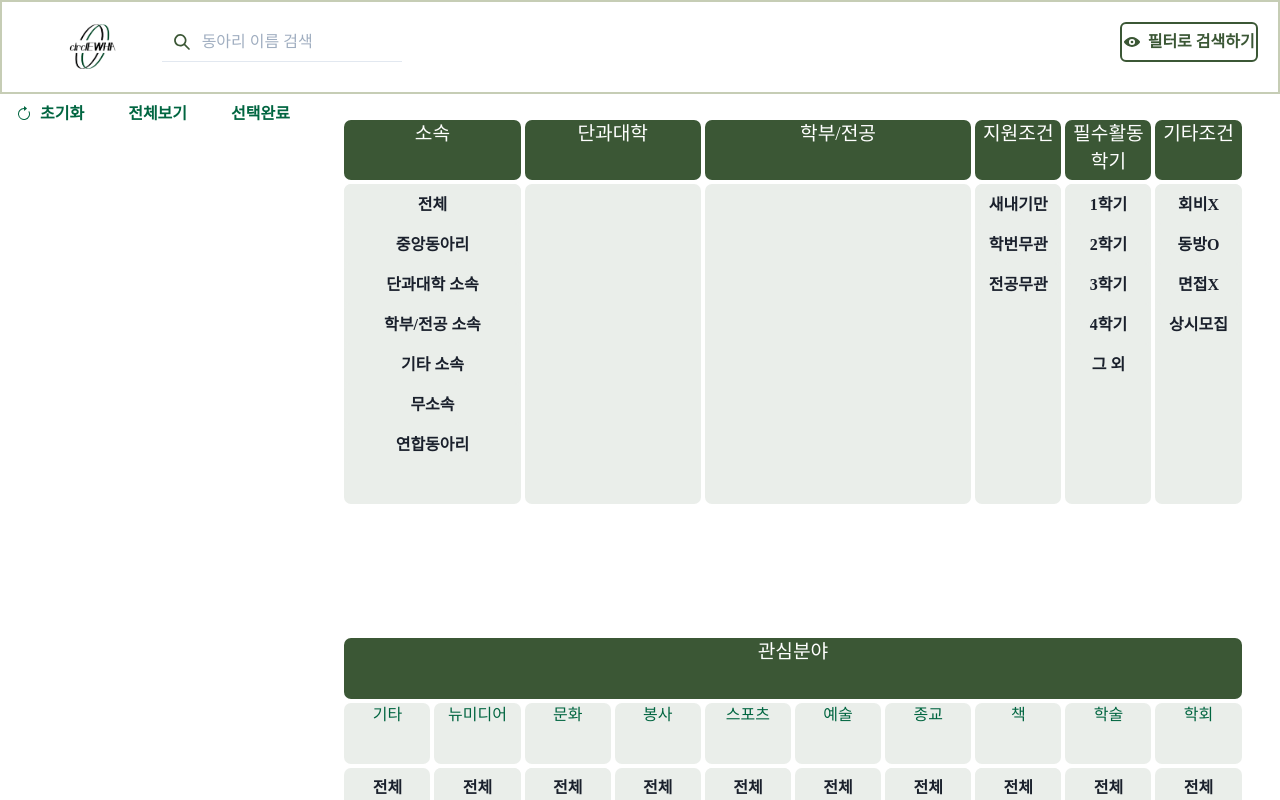
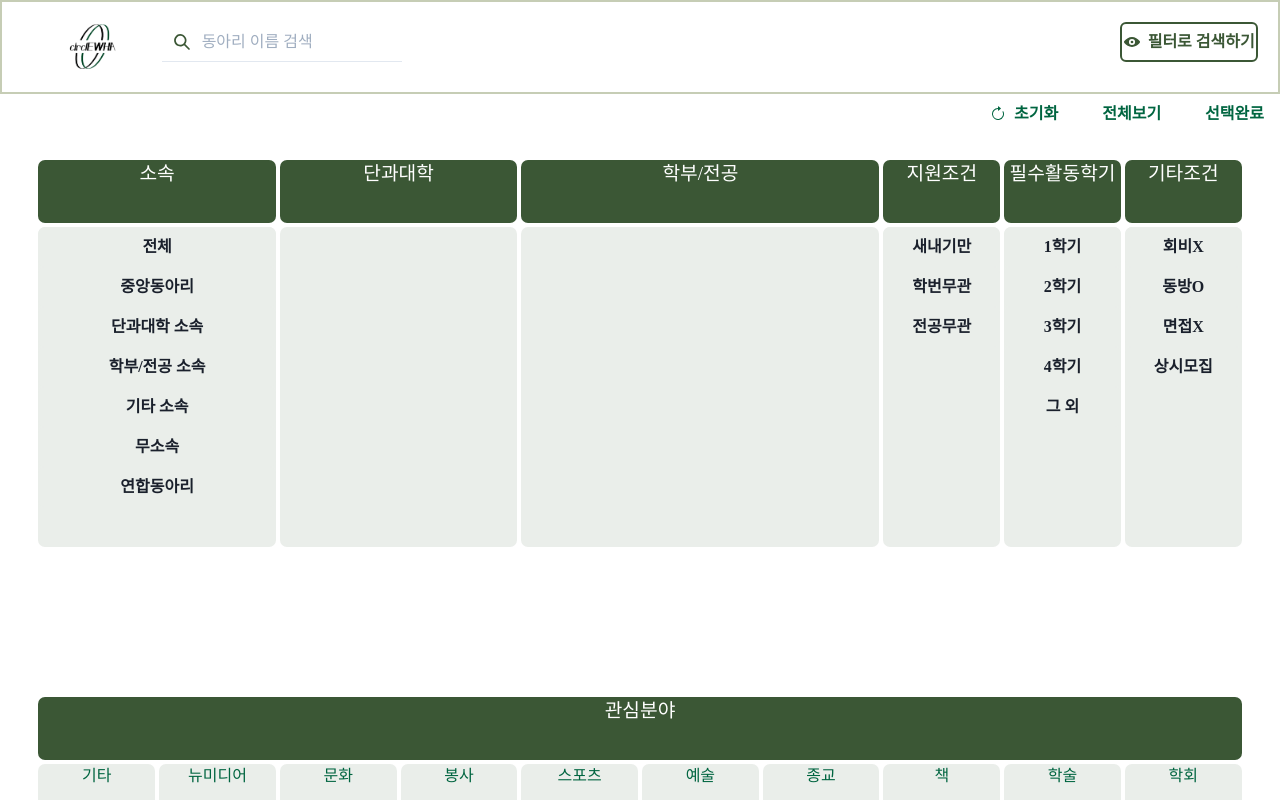
Before and after one commit to Soohyeon-Choi/Circlewha, a Next.js app: page /tagSearch in a window 1280 px wide. Shown: the top 800 px of the page. Built offline with nearby package versions, Linux system fonts and the light colour scheme; no server answers; a web font is replaced by a local one.

Commit message:
Design: set Filter maxWidth

```diff
--- a/src/components/filter/Filter.js
+++ b/src/components/filter/Filter.js
@@ -1,7 +1,7 @@
 import {
   Grid,
   GridItem,
-  SimpleGrid,
+  Box,
   Text,
   Button,
   ButtonGroup,
@@ -160,19 +160,10 @@ export default function Filter() {
 
   return (
     <>
+      <Box maxW="100rem">
         <Flex justifyContent="end">
           <ButtonGroup spacing={3} size="md">
             <InitButton init={init} />
-          {/* <Button
-            leftIcon={<BsArrowClockwise />}
-            color="#006540"
-            variant="ghost"
-            onClick={() => {
-              init();
-            }}
-          >
-            초기화
-          </Button> */}
             {console.log(qualQuery)}
             <Button color="#006540" variant="ghost">
               전체보기
@@ -243,6 +234,7 @@ export default function Filter() {
             />
           ))}
         </Grid>
+      </Box>
     </>
   );
 }
```
Lines whose indentation alone changed are shown as unchanged.
